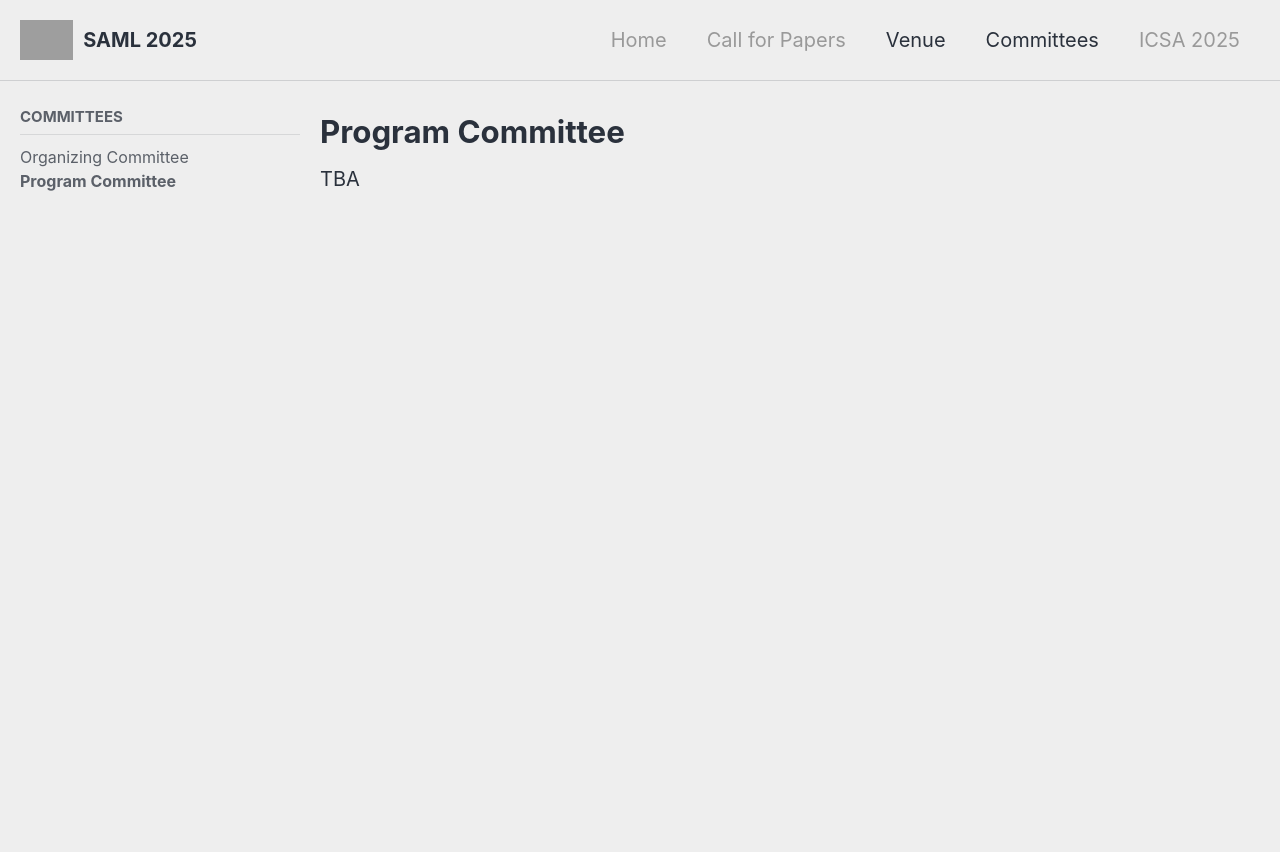
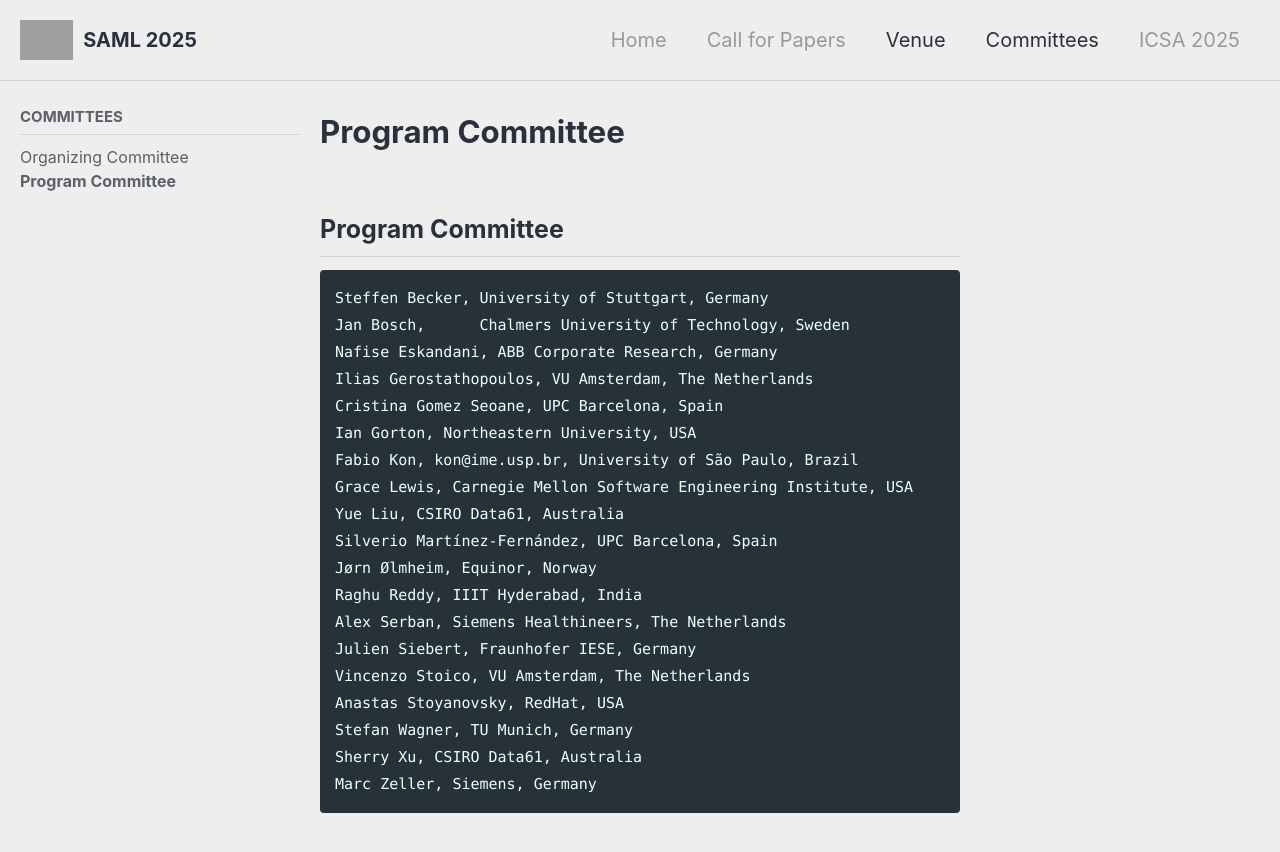
Before and after one commit to sa-ml/saml2025, a Jekyll site: the page built from _pages/committees/program.md, in a window 1280 px wide and 900 px high. Shown: the top 852 px of the window. Built offline with Jekyll 4.4.1, drawn with Linux system fonts in a browser that asks for light colours; cached includes are drawn as plain includes; nearby versions of some CDN libraries; grey boxes are pictures that could not be loaded.

Commit message:
Added PC members

```diff
--- a/_pages/committees/program.md
+++ b/_pages/committees/program.md
@@ -6,4 +6,24 @@ sidebar:
     nav: "committees"
 ---
 
-TBA
+## Program Committee
+
+    Steffen	Becker, University of Stuttgart, Germany
+    Jan Bosch,	Chalmers University of Technology, Sweden
+    Nafise Eskandani, ABB Corporate Research, Germany
+    Ilias Gerostathopoulos, VU Amsterdam, The Netherlands
+    Cristina Gomez Seoane, UPC Barcelona, Spain
+    Ian Gorton, Northeastern University, USA
+    Fabio Kon, kon@ime.usp.br, University of São Paulo, Brazil
+    Grace Lewis, Carnegie Mellon Software Engineering Institute, USA
+    Yue Liu, CSIRO Data61, Australia
+    Silverio Martínez-Fernández, UPC Barcelona, Spain
+    Jørn Ølmheim, Equinor, Norway
+    Raghu Reddy, IIIT Hyderabad, India
+    Alex Serban, Siemens Healthineers, The Netherlands
+    Julien Siebert, Fraunhofer IESE, Germany
+    Vincenzo Stoico, VU Amsterdam, The Netherlands
+    Anastas Stoyanovsky, RedHat, USA
+    Stefan Wagner, TU Munich, Germany
+    Sherry Xu, CSIRO Data61, Australia
+    Marc Zeller, Siemens, Germany
```
